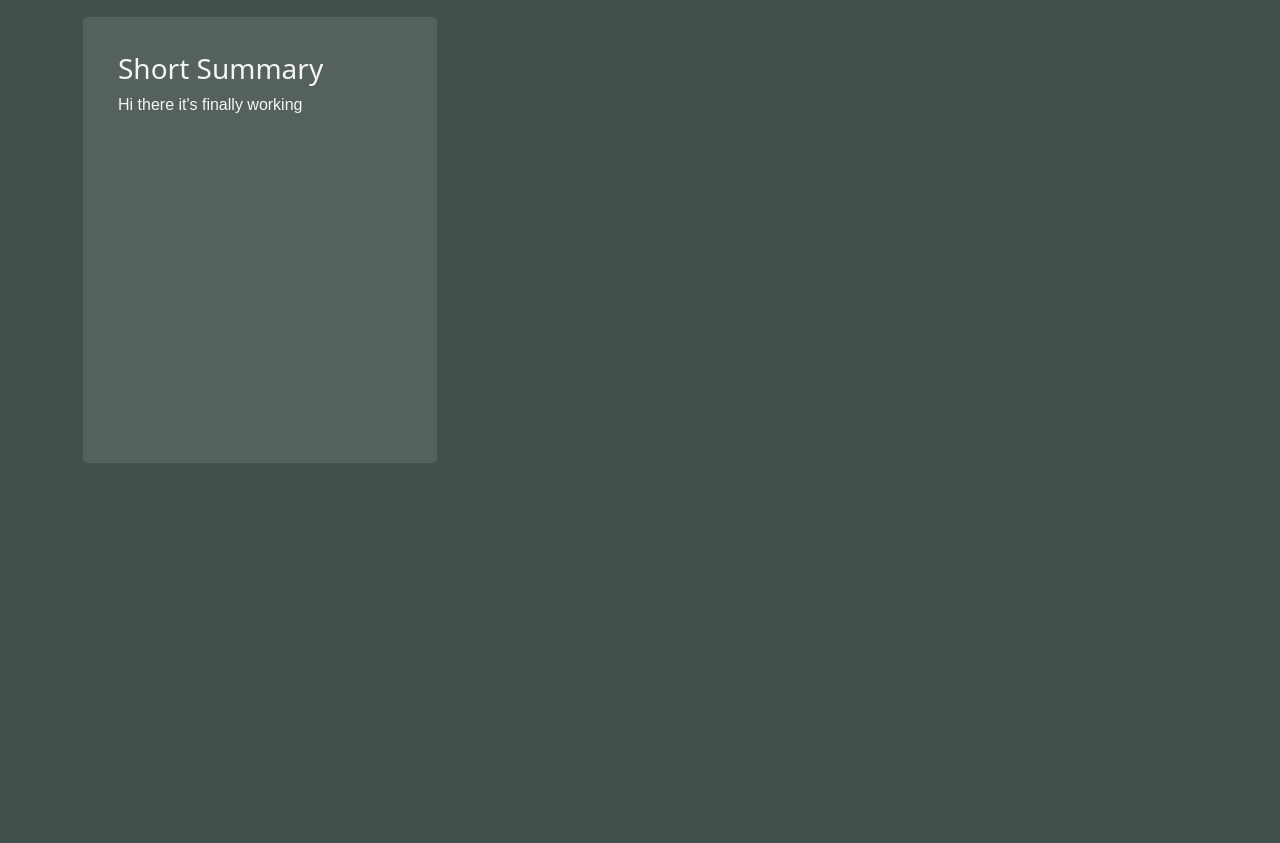
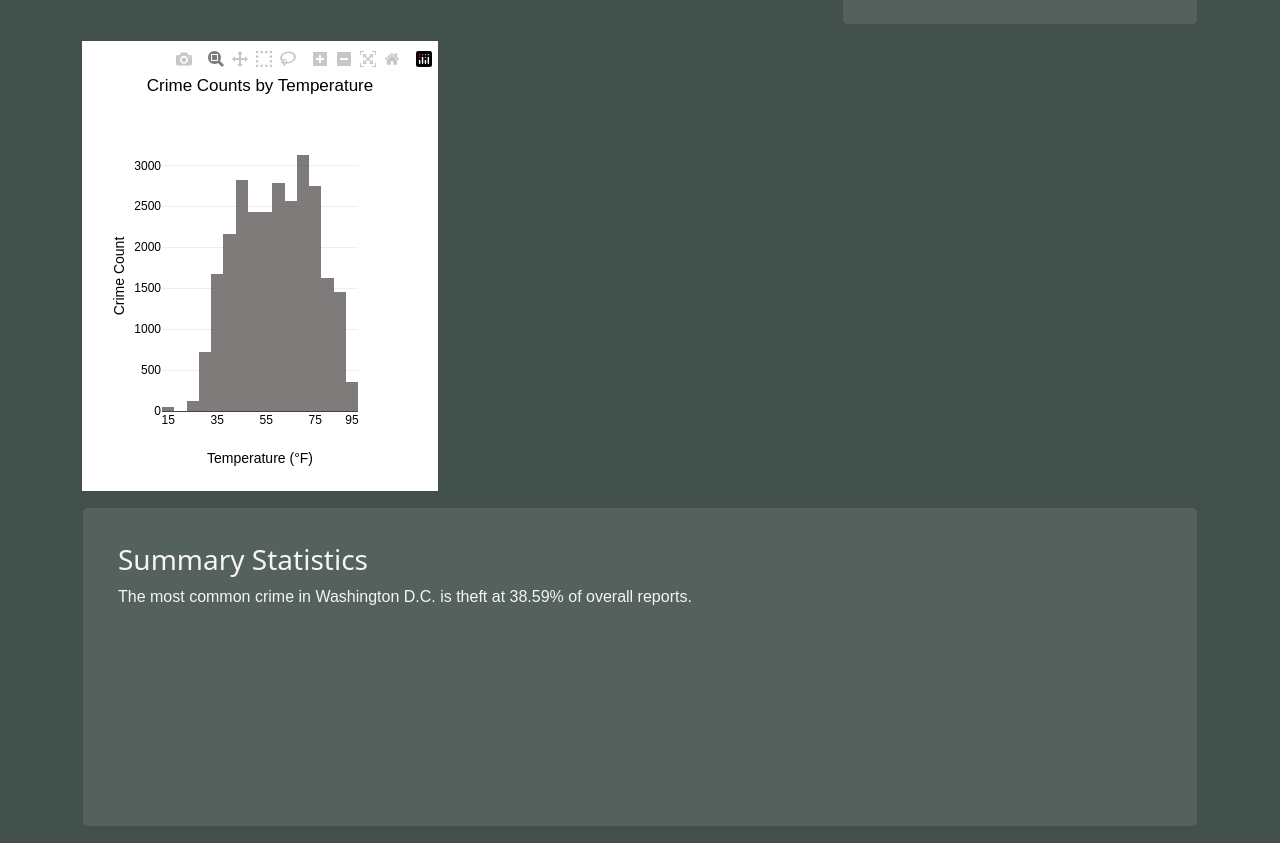
Before and after one commit to ktownkinley/Project_3, a Flask app: page / in a window 1280 px wide. Shown: the part 720-1563 px from the top of the page. Before the commit the page ends 1183 px from the top, so only its background shows below. Run offline with Flask 3, Linux system fonts and the light colour scheme; a map, chart or similar area stays blank; some libraries are stand-ins or nearby versions.

Commit message:
final layout complete for html

```diff
--- a/flask_project/app/templates/index.html
+++ b/flask_project/app/templates/index.html
@@ -59,13 +59,22 @@
     </div>
     <div class="row">
       <div class="col-4">
-        <div class="card" style="background-color: #54615d; height: 28rem;">
-          <h4 style="font-size: 1.75rem;"> Short Summary </h4>
-          <p3> Hi there it's finally working</p3>
-        </div>
+        <div id="myChart"></div>
       </div>
       <div class="col-8">
         <div id="myDiv"></div>
+      </div>
+      <div class="container">
+        <div class="row mt-3 mb-3">
+
+            <div class="col-12">
+              <div class="card" style="background-color: #54615d; height: 20rem;">
+                <h4 style="font-size: 1.75rem;">Summary Statistics</h4>
+                <p3> The most common crime in Washington D.C. is theft at 38.59% of overall reports.</p3>
+              </div>
+            </div>
+
+        </div>
       </div>
     </div>
 
--- a/flask_project/app/templates/static/css/style.css
+++ b/flask_project/app/templates/static/css/style.css
@@ -5,7 +5,7 @@
   color: whitesmoke;
   text-align: justify;
   text-underline-position: 2px solid rgb(121, 170, 146);
-  margin-top: 235px;
+  margin-top: 50%;
 }
 
 p2 { font-family: sans-serif;
```
